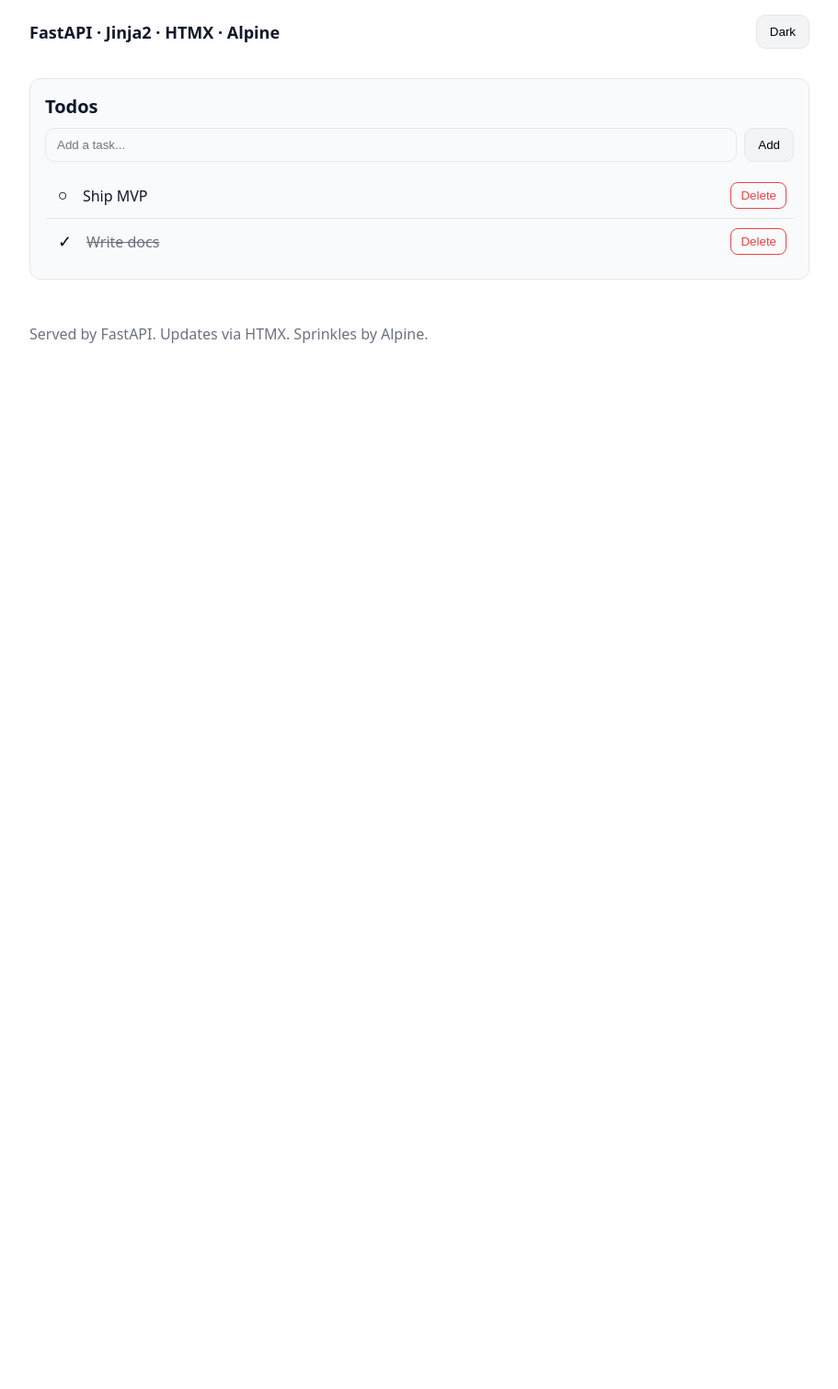
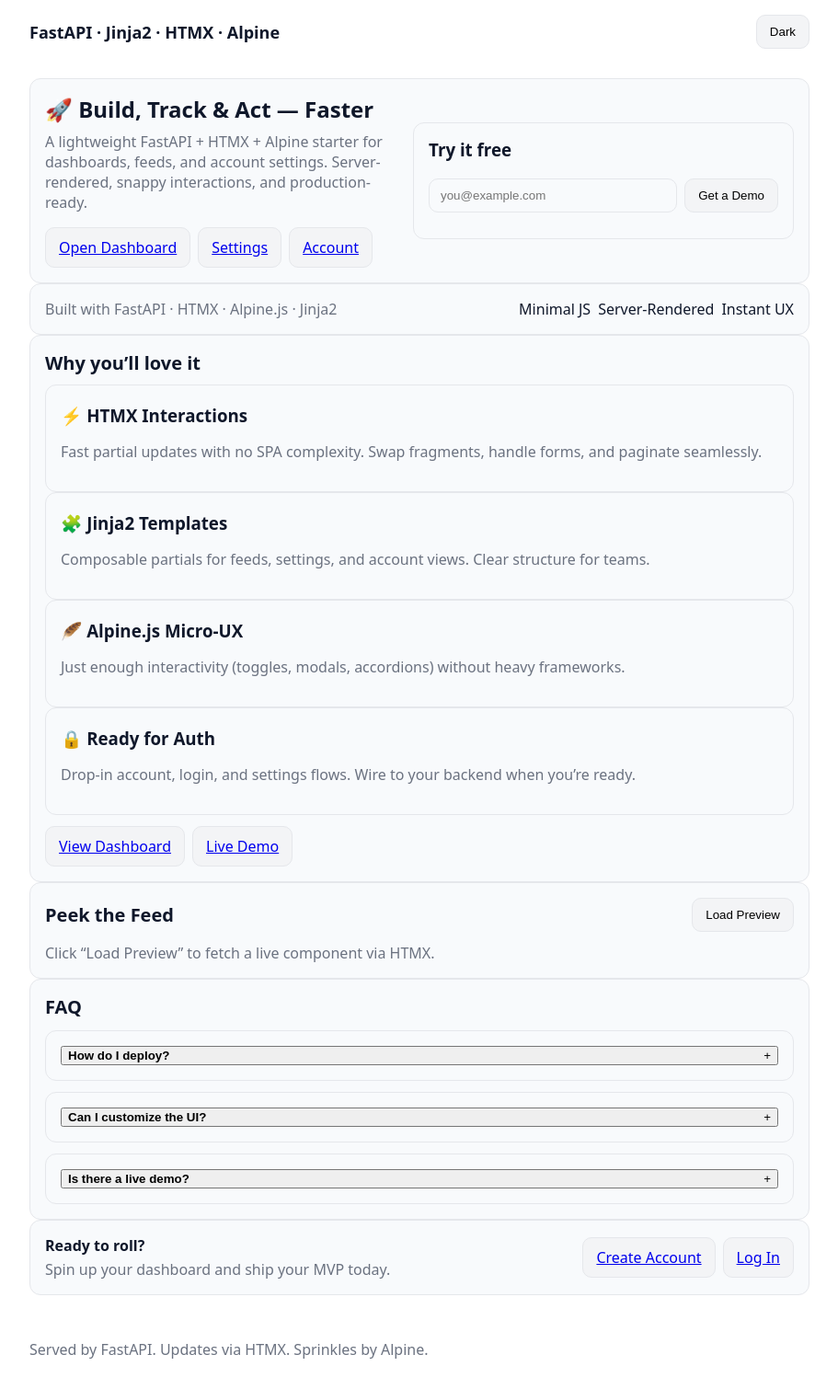
Before and after one commit to raufh10/terragora, a FastAPI app: page / in a window 1280 px wide. Shown: the whole page at 92% size, without its empty margins (184-1095 px from the left). Before the commit the page ends 373 px from the top, so only its background shows below. Run offline with FastAPI, Linux system fonts and the light colour scheme; some libraries are stand-ins or nearby versions.

Commit message:
Add Landing Page

```diff
--- a/app/templates/index.html
+++ b/app/templates/index.html
@@ -1,28 +1,162 @@
 {% extends "base.html" %}
 {% block content %}
-<section class="card" x-data="{ title: '' }">
-  <h2>Todos</h2>
 
+<!-- Hero -->
+<section class="card" x-data="{ email: '' }">
+  <div class="row" style="align-items:center; gap:1.25rem;">
+    <div style="flex:1;">
+      <h1 style="margin:0 0 .5rem 0;">🚀 Build, Track & Act — Faster</h1>
+      <p class="muted" style="margin:0 0 1rem 0;">
+        A lightweight FastAPI + HTMX + Alpine starter for dashboards, feeds, and account settings.
+        Server-rendered, snappy interactions, and production-ready.
+      </p>
+      <div class="row gap">
+        <a class="btn" href="/dashboard">Open Dashboard</a>
+        <a class="btn outline" href="/settings">Settings</a>
+        <a class="btn ghost" href="/account">Account</a>
+      </div>
+    </div>
+    <div class="card" style="flex:1; min-width:280px;">
+      <h3 style="margin-top:0;">Try it free</h3>
       <form
         class="row gap"
-    hx-post="/todos"
-    hx-target="#todo-list"
+        hx-post="/auth/demo"
+        hx-target="#hero-result"
         hx-swap="innerHTML"
-    @submit.prevent="$el.submit(); title = ''"
+        @submit.prevent="$el.submit(); email=''"
       >
         <input
-      type="text"
-      name="title"
-      x-model="title"
-      placeholder="Add a task..."
+          class="input"
+          type="email"
+          name="email"
+          x-model="email"
+          placeholder="you@example.com"
           required
-      class="input"
         />
-    <button class="btn">Add</button>
+        <button class="btn" type="submit">Get a Demo</button>
       </form>
-
-  <div id="todo-list" class="mt">
-    {% include "partials/todo_items.html" %}
+      <div id="hero-result" class="mt small muted"></div>
+    </div>
   </div>
 </section>
+
+<!-- Social proof / badges (optional placeholders) -->
+<section class="card">
+  <div class="row" style="justify-content:space-between; align-items:center;">
+    <span class="muted small">Built with FastAPI · HTMX · Alpine.js · Jinja2</span>
+    <div class="row gap small">
+      <span class="badge">Minimal JS</span>
+      <span class="badge">Server-Rendered</span>
+      <span class="badge">Instant UX</span>
+    </div>
+  </div>
+</section>
+
+<!-- Features -->
+<section class="card">
+  <h2 style="margin-top:0;">Why you’ll love it</h2>
+  <div class="grid" style="grid-template-columns: repeat(auto-fit, minmax(220px, 1fr)); gap:1rem;">
+    <div class="card soft">
+      <h3 style="margin:.25rem 0;">⚡ HTMX Interactions</h3>
+      <p class="muted small">Fast partial updates with no SPA complexity. Swap fragments, handle forms, and paginate seamlessly.</p>
+    </div>
+    <div class="card soft">
+      <h3 style="margin:.25rem 0;">🧩 Jinja2 Templates</h3>
+      <p class="muted small">Composable partials for feeds, settings, and account views. Clear structure for teams.</p>
+    </div>
+    <div class="card soft">
+      <h3 style="margin:.25rem 0;">🪶 Alpine.js Micro-UX</h3>
+      <p class="muted small">Just enough interactivity (toggles, modals, accordions) without heavy frameworks.</p>
+    </div>
+    <div class="card soft">
+      <h3 style="margin:.25rem 0;">🔒 Ready for Auth</h3>
+      <p class="muted small">Drop-in account, login, and settings flows. Wire to your backend when you’re ready.</p>
+    </div>
+  </div>
+  <div class="mt row gap">
+    <a class="btn" href="/dashboard">View Dashboard</a>
+    <a class="btn outline" href="/dashboard-live-demo">Live Demo</a>
+  </div>
+</section>
+
+<!-- Live preview teaser (HTMX swap example) -->
+<section class="card" x-data>
+  <div class="row" style="justify-content:space-between; align-items:center;">
+    <h2 style="margin:0;">Peek the Feed</h2>
+    <button
+      class="btn"
+      hx-get="/partials/feed"
+      hx-target="#feed-preview"
+      hx-swap="innerHTML"
+      title="Load a preview feed"
+      aria-label="Load a preview feed"
+    >
+      Load Preview
+    </button>
+  </div>
+  <div id="feed-preview" class="mt muted small">
+    Click “Load Preview” to fetch a live component via HTMX.
+  </div>
+</section>
+
+<!-- FAQ (Alpine accordion) -->
+<section class="card" x-data="{ open: null }">
+  <h2 style="margin:0 0 .75rem 0;">FAQ</h2>
+
+  <div class="card soft">
+    <button class="row" style="justify-content:space-between; width:100%;"
+            @click="open = open === 1 ? null : 1">
+      <strong>How do I deploy?</strong>
+      <span x-text="open===1 ? '–' : '+'"></span>
+    </button>
+    <div class="mt" x-show="open===1" x-collapse>
+      <p class="muted small">
+        Push to Railway with the provided Dockerfile. Set environment variables, and Railway will provide
+        <code>PORT</code> for your app.
+      </p>
+      <a class="btn ghost small" href="/docs/deploy">Read Deploy Guide</a>
+    </div>
+  </div>
+
+  <div class="card soft mt">
+    <button class="row" style="justify-content:space-between; width:100%;"
+            @click="open = open === 2 ? null : 2">
+      <strong>Can I customize the UI?</strong>
+      <span x-text="open===2 ? '–' : '+'"></span>
+    </button>
+    <div class="mt" x-show="open===2" x-collapse>
+      <p class="muted small">
+        Yes. Edit the Jinja2 templates and partials. Components are small, composable, and easy to restyle.
+      </p>
+    </div>
+  </div>
+
+  <div class="card soft mt">
+    <button class="row" style="justify-content:space-between; width:100%;"
+            @click="open = open === 3 ? null : 3">
+      <strong>Is there a live demo?</strong>
+      <span x-text="open===3 ? '–' : '+'"></span>
+    </button>
+    <div class="mt" x-show="open===3" x-collapse>
+      <p class="muted small">
+        Yep — check <a href="/dashboard-live-demo">Dashboard Live Demo</a> for mock data wired to the same partials.
+      </p>
+    </div>
+  </div>
+</section>
+
+<!-- Footer CTA -->
+<section class="card">
+  <div class="row" style="justify-content:space-between; align-items:center;">
+    <div>
+      <strong>Ready to roll?</strong>
+      <p class="muted small" style="margin:.25rem 0 0 0;">Spin up your dashboard and ship your MVP today.</p>
+    </div>
+    <div class="row gap">
+      <a class="btn" href="/account">Create Account</a>
+      <a class="btn outline" href="/login">Log In</a>
+    </div>
+  </div>
+</section>
+
 {% endblock %}
```
Lines whose indentation alone changed are shown as unchanged.
